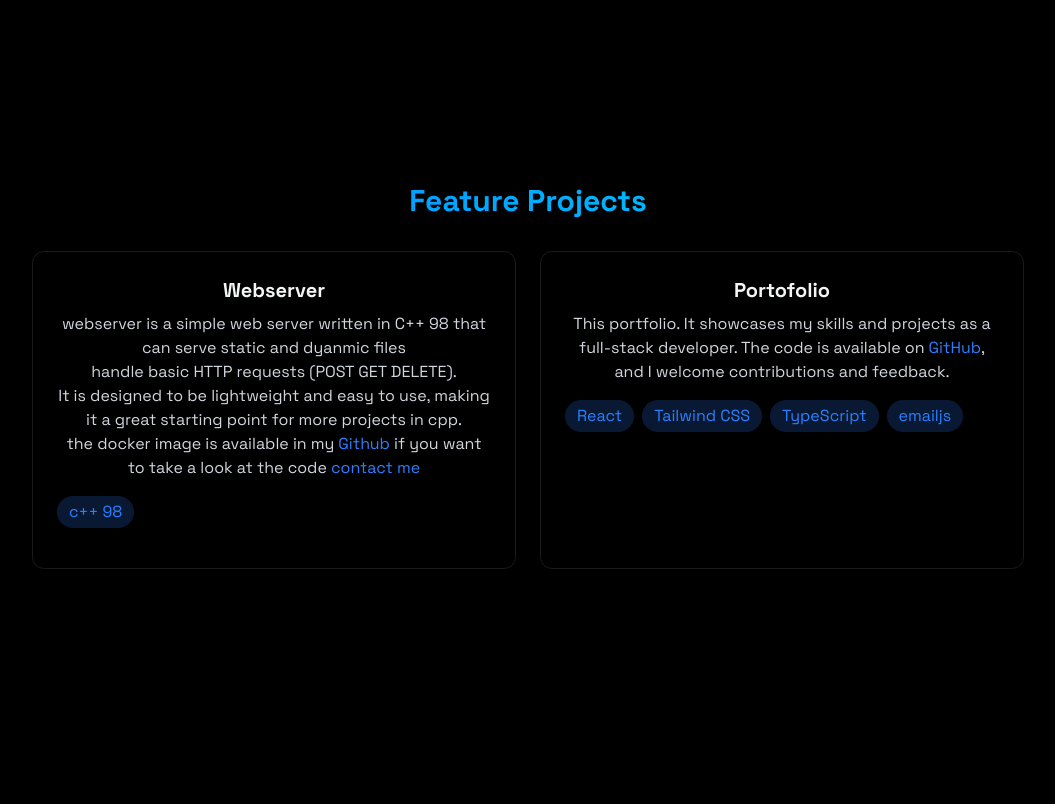
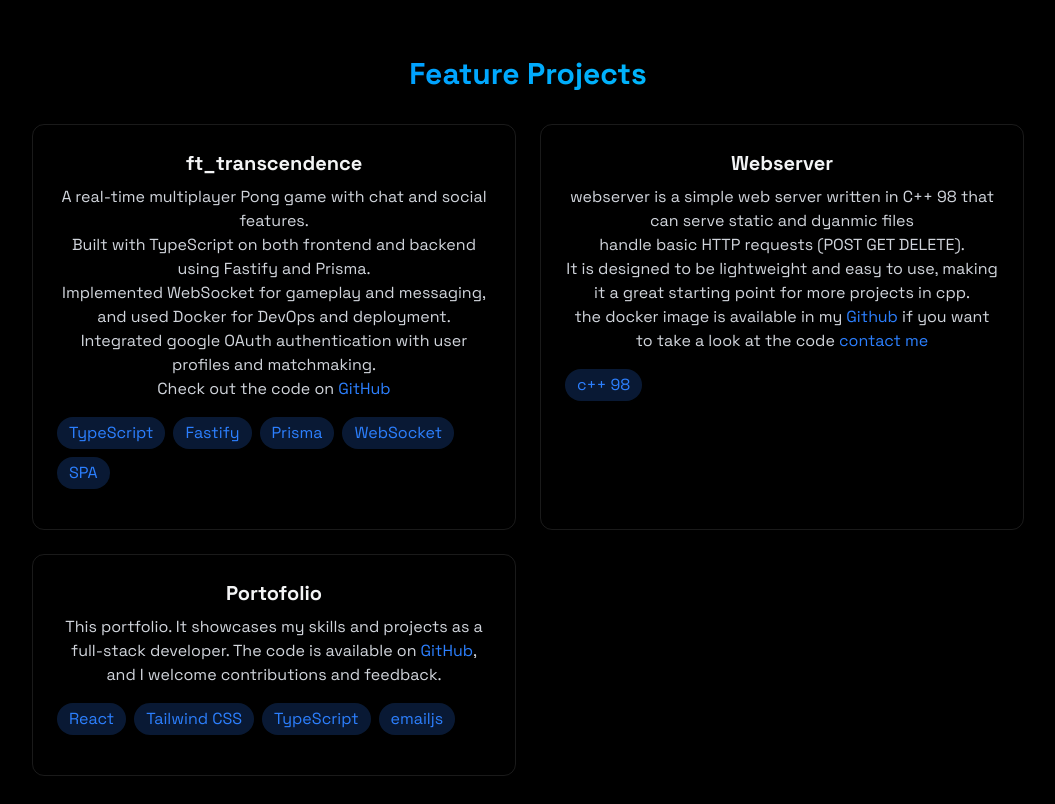
Before and after one commit to IsmailElhassouni/portfolio, a React (Vite) app in the folder portfolio/: page / in a window 1280 px wide. Shown: the part 2060-2864 px from the top of the page, without its empty margins (112-1167 px from the left). Built offline with nearby package versions, Linux system fonts and the light colour scheme.

Commit message:
add new project

```diff
--- a/portfolio/src/components/sections/Projects.tsx
+++ b/portfolio/src/components/sections/Projects.tsx
@@ -8,6 +8,28 @@ export const Projects = () => {
             <h2 className="text-3xl font-bold mb-8 bg-gradient-to-r from-blue-500 to-cyan-400 bg-clip-text text-transparent text-center"> Feature Projects </h2>
 
                 <div className="grid grid-cols-1 md:grid-cols-2 gap-6">
+                     <div className="p-6 rounded-xl border-white/10 border hover:-translate-y-1 hover:border-blue-500/30 hover:shadow-[0_2px_8px_rgba(59,130,246,0.1)] transition-all">
+                    <h3 className="text-xl font-bold mb-2">
+                         ft_transcendence
+                    </h3>
+                    <p className="text-gray-300 mb-4">
+                        A real-time multiplayer Pong game with chat and social features.<br />
+                        Built with TypeScript on both frontend and backend using Fastify and Prisma.<br />
+                        Implemented WebSocket for gameplay and messaging, and used Docker for DevOps and deployment.<br />
+                        Integrated google OAuth authentication with user profiles and matchmaking.
+                        <br />Check out the code on <a className="text-blue-500" href="https://github.com/IsmailElhassouni/ft_transencde">GitHub</a>
+                    </p>
+                    <div className="flex flex-wrap gap-2 mb-4">
+                    {["TypeScript", "Fastify", "Prisma", "WebSocket", "SPA"].map((skill, index) => (
+                       <span
+                       key={index}
+                       className="bg-blue-500/20 hover:bg-blue-500/40 hover:shadow-[0_2px_8px_rgba(59,130,246,0.1)] transition text-blue-500 px-3 py-1 rounded-full"
+                   >
+                       {skill}
+                   </span>
+                    ))}
+                    </div>
+                </div>
                 <div className="p-6 rounded-xl border-white/10 border hover:-translate-y-1 hover:border-blue-500/30 hover:shadow-[0_2px_8px_rgba(59,130,246,0.1)] transition-all">
                     <h3 className="text-xl font-bold mb-2" >
                         Webserver
```
Also changed, not shown: 2 other files (tests, documents, lock files or other folders).
